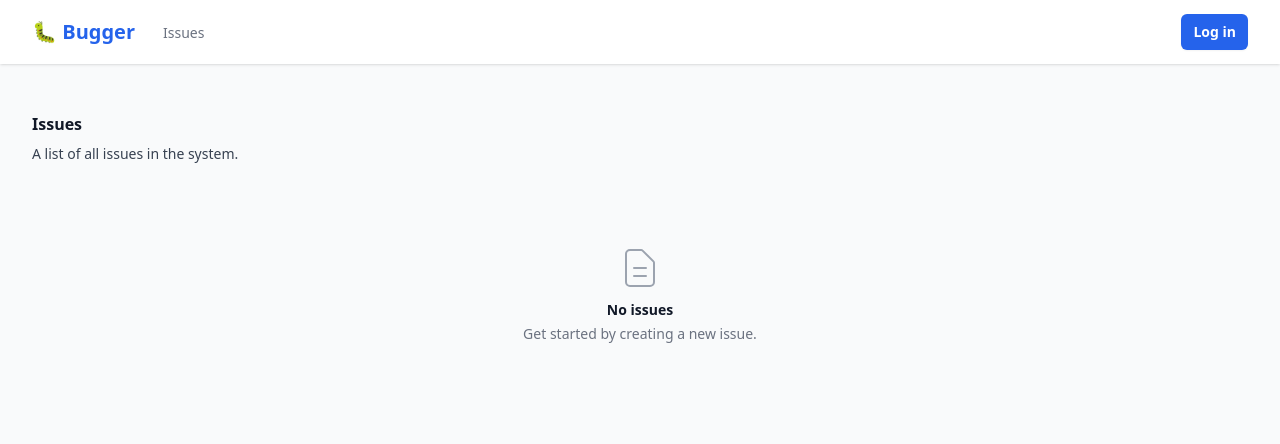
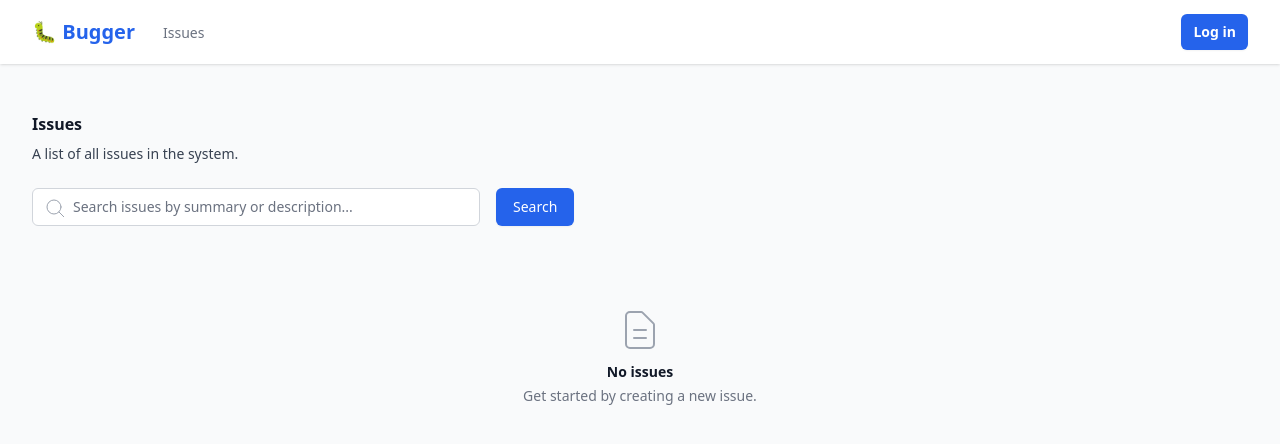
Before and after one commit to codespeak-dev/test-issue-tracker, a Django app: page / in a window 1280 px wide. Shown: the top 444 px of the page. Run offline with Django 4.2, Linux system fonts and the light colour scheme; data comes from the database, SQL or seed files in the repository; data that the repository does not hold is empty; some libraries are stand-ins or nearby versions.

Commit message:
Run: ed711d67-46e1-4fee-a3b7-6b3509b5f433, Phase: ImplementSpecWithClaudeCode

```diff
--- a/issues/views.py
+++ b/issues/views.py
@@ -8,6 +8,7 @@ from django.http import JsonResponse, HttpResponseForbidden
 from django.views.decorators.http import require_http_methods
 from django.views.decorators.csrf import csrf_exempt
 from django.utils import timezone
+from django.db.models import Q
 from .models import Issue, Comment, User, Status, Settings
 from .forms import LoginForm, RegisterForm, IssueForm, CommentForm, SettingsForm
 
@@ -35,11 +36,20 @@ def log_request_response(request, response):
 
 
 def issue_list(request):
-    """Homepage - list of all issues"""
+    """Homepage - list of all issues with optional search filtering"""
     issues = Issue.objects.select_related('status', 'author', 'assignee').all()
+    search_query = request.GET.get('search', '').strip()
+
+    if search_query:
+        # Filter issues by search term in summary or description (case-insensitive)
+        issues = issues.filter(
+            Q(summary__icontains=search_query) |
+            Q(description__icontains=search_query)
+        )
 
     response = render(request, 'issues/issue_list.html', {
-        'issues': issues
+        'issues': issues,
+        'search_query': search_query
     })
     log_request_response(request, response)
     return response
--- a/templates/issues/issue_list.html
+++ b/templates/issues/issue_list.html
@@ -15,6 +15,43 @@
                 New Issue
             </a>
         </div>
+    {% endif %}
+</div>
+
+<!-- Search Form -->
+<div class="mt-6">
+    <form method="GET" class="flex gap-4 items-center">
+        <div class="flex-1 max-w-md">
+            <label for="search" class="sr-only">Search issues</label>
+            <div class="relative">
+                <div class="absolute inset-y-0 left-0 pl-3 flex items-center pointer-events-none">
+                    <svg class="h-5 w-5 text-gray-400" fill="none" viewBox="0 0 20 20" stroke="currentColor" aria-hidden="true">
+                        <path stroke-linecap="round" stroke-linejoin="round" d="M21 21l-6-6m2-5a7 7 0 11-14 0 7 7 0 0114 0z" />
+                    </svg>
+                </div>
+                <input type="text"
+                       name="search"
+                       id="search"
+                       value="{{ search_query }}"
+                       placeholder="Search issues by summary or description..."
+                       class="block w-full pl-10 pr-3 py-2 border border-gray-300 rounded-md leading-5 bg-white placeholder-gray-500 focus:outline-none focus:placeholder-gray-400 focus:ring-1 focus:ring-primary-500 focus:border-primary-500 sm:text-sm">
+            </div>
+        </div>
+        <button type="submit"
+                class="inline-flex items-center px-4 py-2 border border-transparent text-sm font-medium rounded-md shadow-sm text-white bg-primary-600 hover:bg-primary-700 focus:outline-none focus:ring-2 focus:ring-offset-2 focus:ring-primary-500">
+            Search
+        </button>
+        {% if search_query %}
+            <a href="{% url 'issue_list' %}"
+               class="inline-flex items-center px-4 py-2 border border-gray-300 text-sm font-medium rounded-md text-gray-700 bg-white hover:bg-gray-50 focus:outline-none focus:ring-2 focus:ring-offset-2 focus:ring-primary-500">
+                Clear
+            </a>
+        {% endif %}
+    </form>
+    {% if search_query %}
+        <p class="mt-2 text-sm text-gray-600">
+            Showing results for "<strong>{{ search_query }}</strong>"
+        </p>
     {% endif %}
 </div>
 
```
Also changed, not shown: .codespeak/codespeak_state.json, .codespeak/last_successful_checkpoint.json, .codespeak/sha_to_checkpoint.json.
